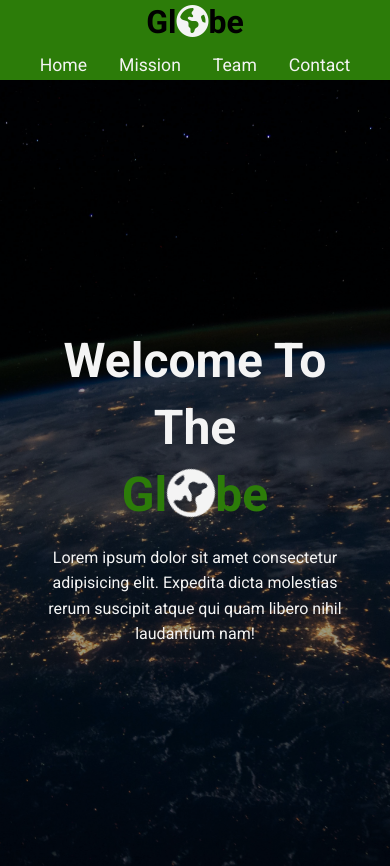
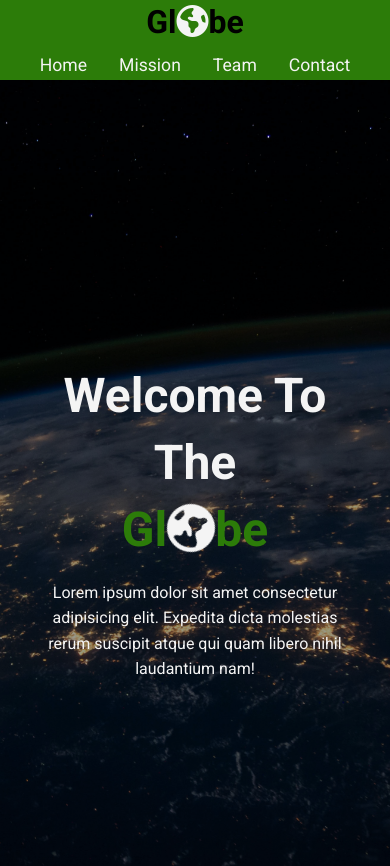
Before and after one commit to Arkadiusz-Adamowicz/globe-website, a plain HTML site: page index.html in a window 390 px wide. Shown: the top 866 px of the page. Drawn offline with Linux system fonts and the light colour scheme.

Commit message:
Update mobile.css

```diff
--- a/css/mobile.css
+++ b/css/mobile.css
@@ -24,7 +24,7 @@
 
 #showcase .showcase-content {
  height: 100%;
- margin-top: 120px;
+ margin-top: 130px;
 }
 
 #showcase .showcase-content p {
@@ -36,7 +36,7 @@
 #showcase .showcase-content h1 {
   font-size: 3rem;
   padding: 0 2rem;
-  margin-top: -200px;
+  margin-top: -150px;
 }
 
 /* Categories */
```
